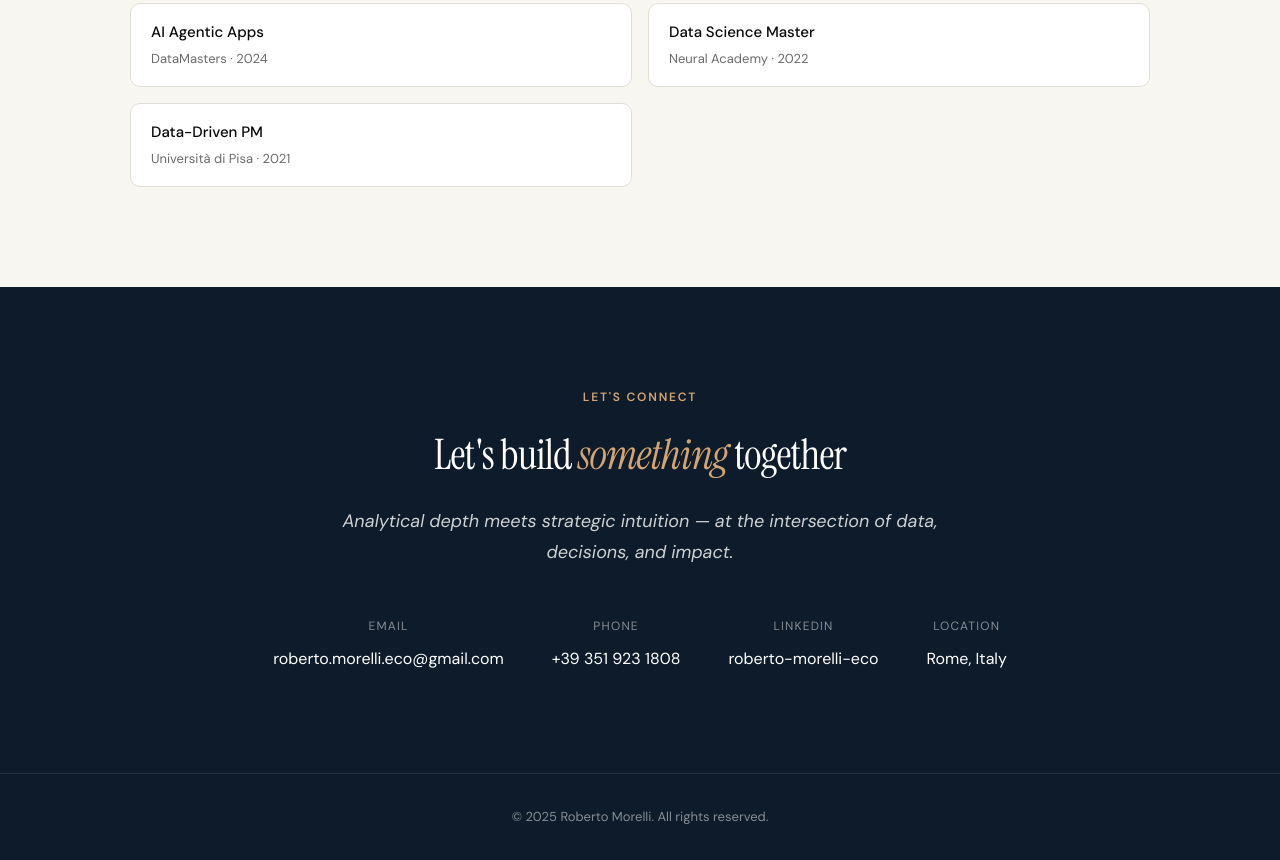
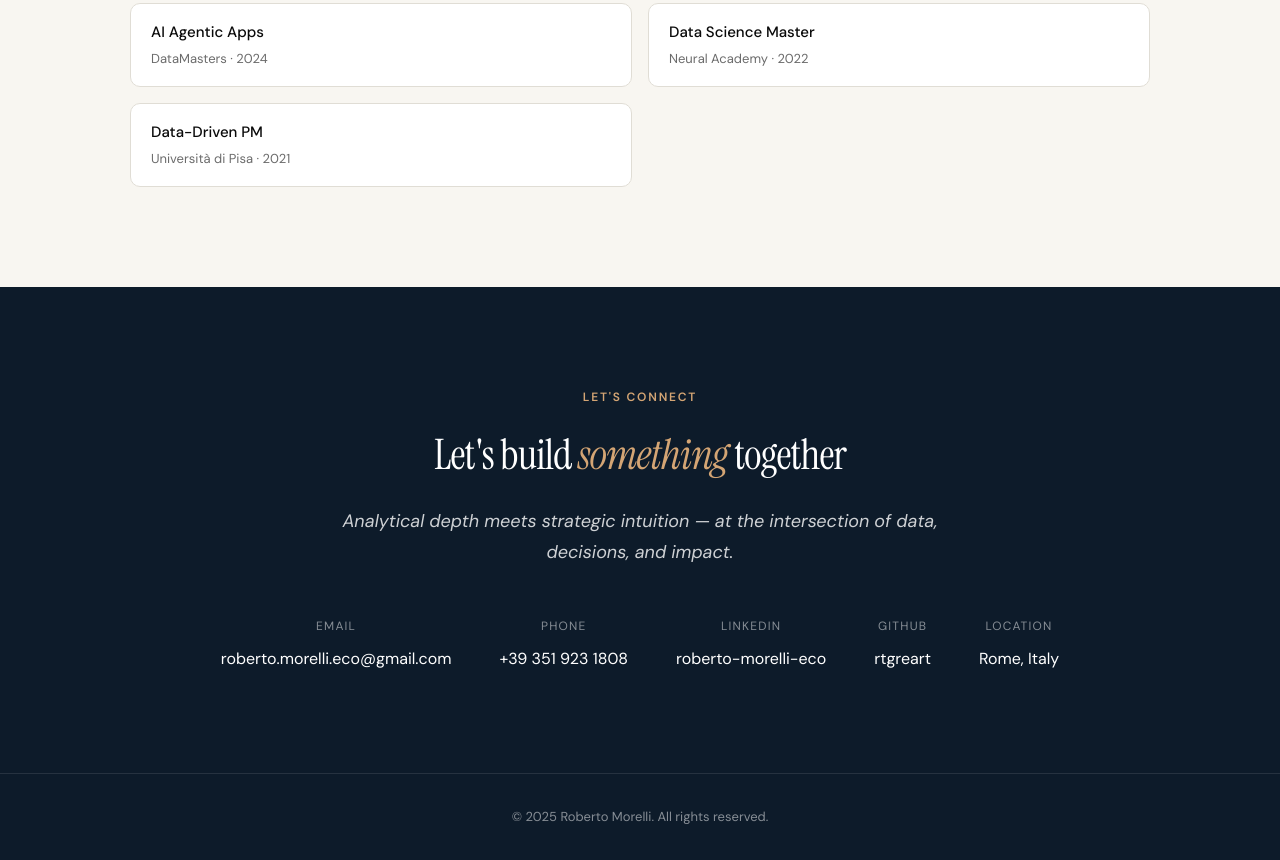
Before and after one commit to rtgreart/roberto-morelli.github.io, a plain HTML site: page index.html in a window 1280 px wide. Shown: the part 4277-5137 px from the top of the page. Drawn offline with Linux system fonts and the light colour scheme.

Commit message:
Add GitHub contact link to index.html

```diff
--- a/index.html
+++ b/index.html
@@ -1164,6 +1164,10 @@
                     <a href="https://linkedin.com/in/roberto-morelli-eco" target="_blank">roberto-morelli-eco</a>
                 </div>
                 <div class="contact-item">
+                    <div class="contact-item-label">GitHub</div>
+                    <a href="https://github.com/rtgreart" target="_blank">rtgreart</a>
+                </div>
+                <div class="contact-item">
                     <div class="contact-item-label">Location</div>
                     <a href="#">Rome, Italy</a>
                 </div>
```
